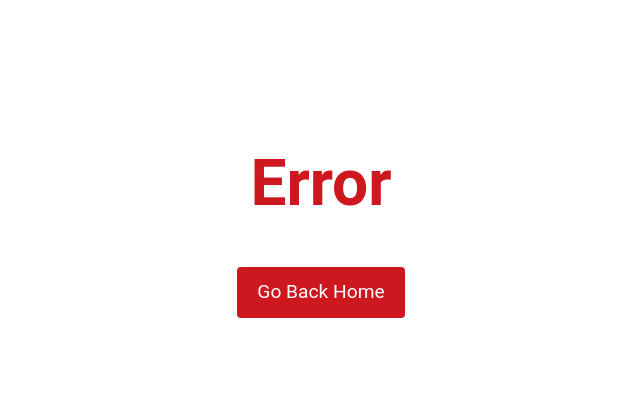
After one commit to M-Akhil-pavan-sai/YOUTUBE-COMMENTS-SENTIMENT-ANALYSIS, a Flask app: template templates/error.html in a window 1280 px wide. The commit adds this page. Shown: the top 407 px of the page, without its empty margins (319-959 px from the left). Run offline with Flask 3, Linux system fonts and the light colour scheme; the template is opened without the code that fills it, so the values that code supplies are empty; parts of the project's set-up code (start-up, migrations or seed data) failed here and were passed over.

Commit message:
Added Error Handling And Styling To Home Page

```diff
--- a/server.py
+++ b/server.py
@@ -40,5 +40,16 @@ def index():
         comments = list(zip(data['comments'], data['predictions']))
     return render_template('index.html', summary=summary, comments=comments)
 
+@app.errorhandler(Exception)
+def handle_exception(e):
+    # Pass the error to the template
+    # e.name is the status code name, e.code is the status code, e.description gives detail about the error
+    error_info = {
+        'error_title': getattr(e, 'name', 'Error Occurred'),
+        'error_message': getattr(e, 'description', 'An unexpected error occurred.'),
+        'error_code': getattr(e, 'code', 500),
+    }
+    return render_template('error.html', **error_info), getattr(e, 'code', 500)
+
 if __name__ == '__main__':
     app.run(debug=True)
--- /dev/null
+++ b/templates/error.html
@@ -0,0 +1,54 @@
+<!DOCTYPE html>
+<html>
+<head>
+    <title>{{ error_title }}</title>
+    <style>
+        body {
+            font-family: 'Roboto', Arial, sans-serif;
+            background-color: #fff;
+            color: #333;
+            line-height: 1.6;
+            padding: 20px;
+            margin: 0;
+            text-align: center;
+        }
+        .error-container {
+            max-width: 600px;
+            margin: 50px auto;
+            padding: 20px;
+        }
+        .error-container h1 {
+            color: #cc181e;
+            font-size: 4em; /* Adjusted for better fitting of error codes and messages */
+            margin-bottom: 0.5em;
+        }
+        .error-container p {
+            font-size: 1.5em;
+            margin-bottom: 1em;
+        }
+        a {
+            display: inline-block;
+            padding: 10px 20px;
+            background-color: #cc181e;
+            color: #fff;
+            text-decoration: none;
+            border-radius: 4px;
+            font-size: 1.2em;
+            transition: background-color 0.3s ease;
+        }
+        a:hover {
+            background-color: #e52d27;
+        }
+
+    </style>
+</head>
+<body>
+    <div class="error-container">
+        <!-- Display error code if available, otherwise show a general error title -->
+        <h1>{{ error_code if error_code else 'Error' }}</h1>
+        <!-- Error message provided by the error handler -->
+        <p>{{ error_message }}</p>
+        <a href="/">Go Back Home</a>
+    </div>
+</body>
+</html>
```
Also changed, not shown: templates/index.html (+150 -19 lines).
